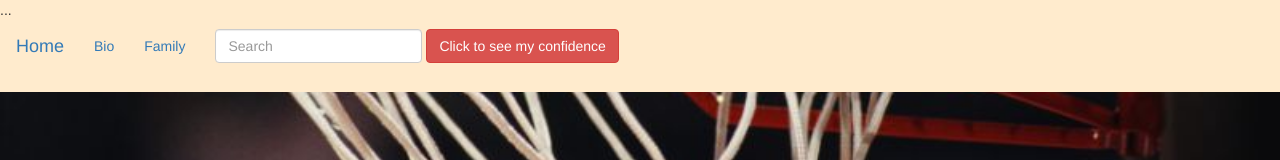
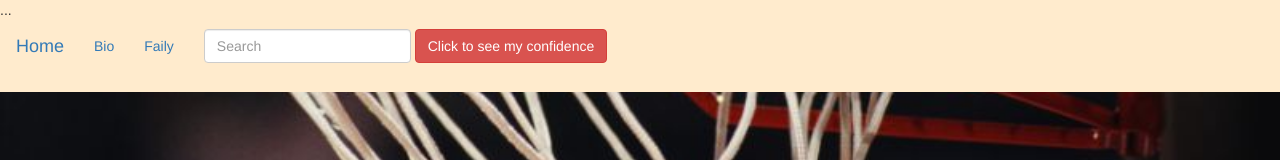
Before and after one commit to Nrakestraw/nrakestraw.github.io, a plain HTML site: page index.html in a window 1280 px wide. Shown: the top 160 px of the page. Drawn offline with nearby package versions, Linux system fonts and the light colour scheme.

Commit message:
git hub files

```diff
--- a/index.html
+++ b/index.html
@@ -34,7 +34,7 @@
                           <div class="collapse navbar-collapse" id="bs-example-navbar-collapse-1">
                             <ul class="nav navbar-nav">
                               <li class="active"><a href="Bio.html">Bio <span class="sr-only">(current)</span></a></li>
-                              <li><a href="family.html">Family</a></li>
+                              <li><a href="family.html">Faily</a></li>
 
                             </ul>
                             <form class="navbar-form navbar-left">
```
